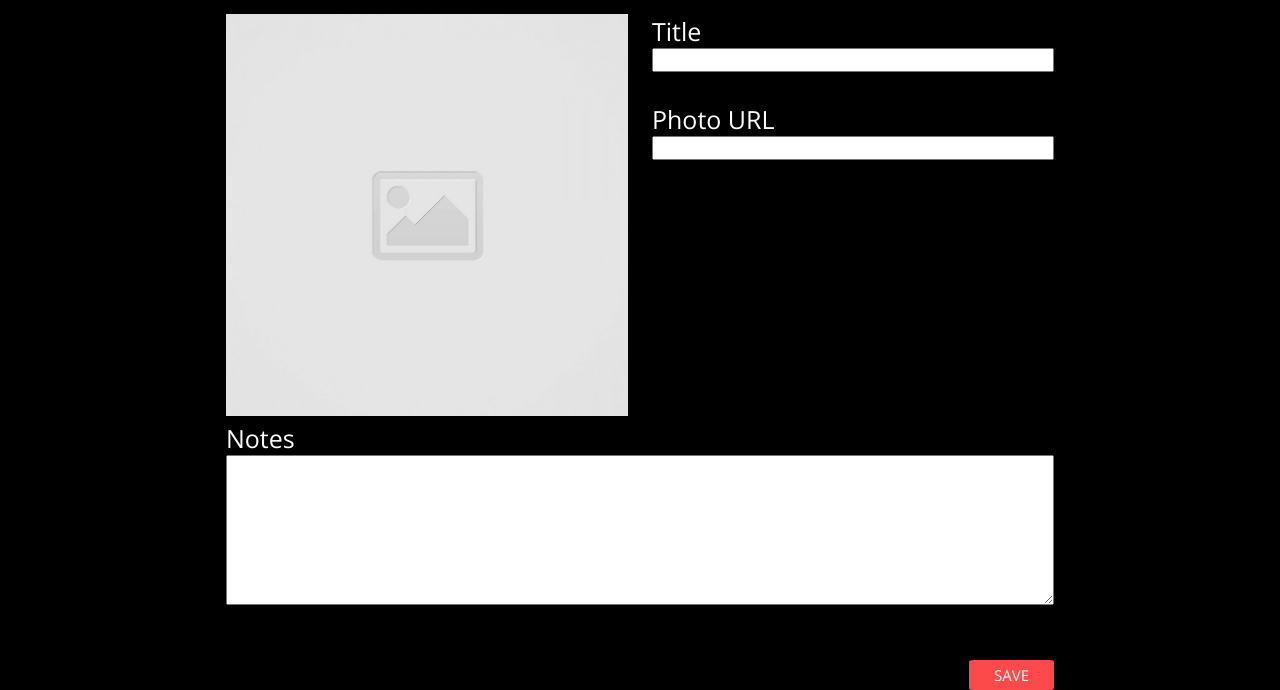
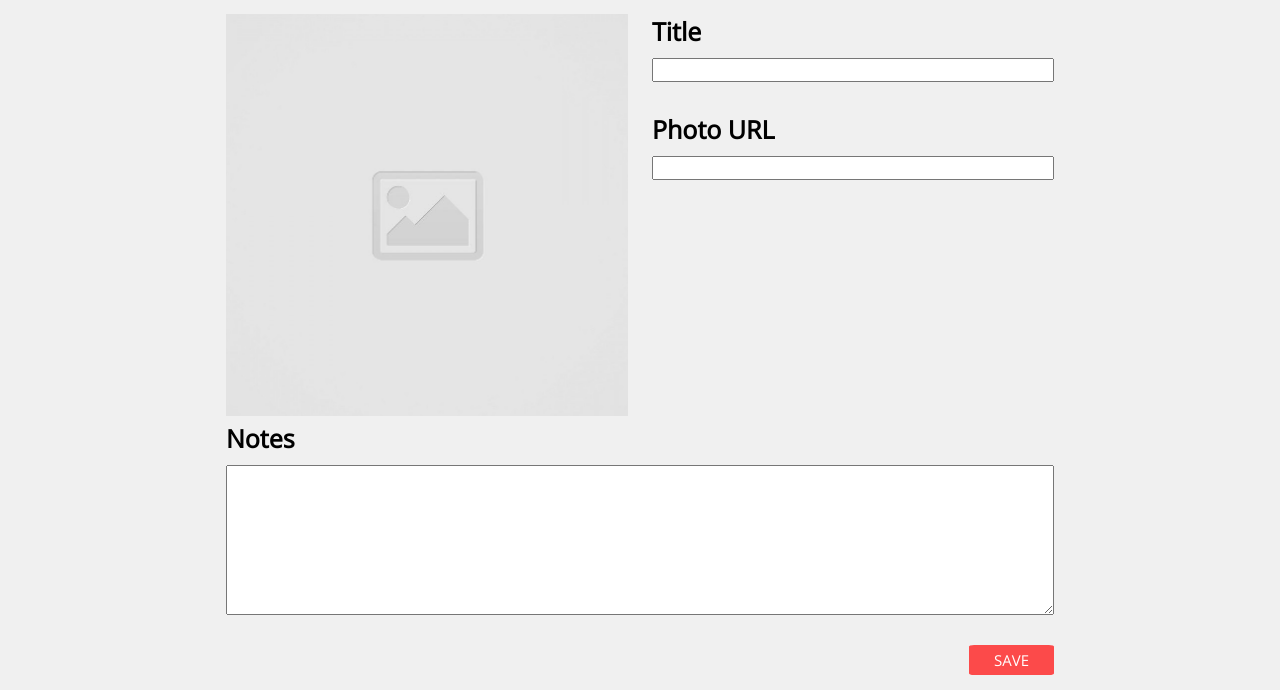
Before and after one commit to adrienne-yung/code-journal, a website: page index.html in a window 1280 px wide. Shown: the part 167-857 px from the top of the page. Drawn offline with nearby package versions, Linux system fonts and the light colour scheme.

Commit message:
Made revisions to browser background color and font-color, added padding to labels.

```diff
--- a/css/styles.css
+++ b/css/styles.css
@@ -11,7 +11,7 @@ header {
 }
 
 body {
-  background-color: black;
+  background-color: rgb(240, 240, 240);
 }
 
 img {
@@ -25,12 +25,15 @@ form {
 
 h1 {
   font-size: 45px;
-  color: white;
 }
 
 label {
-  color: white;
   font-size: 25px;
+  font-weight: bold;
+}
+
+.label-padding {
+  padding-bottom: 10px;
 }
 
 input {
@@ -54,7 +57,7 @@ button {
 
 .button {
   text-align: right;
-  padding-top: 50px;
+  padding-top: 25px;
 }
 
 input:focus {
--- a/index.html
+++ b/index.html
@@ -42,11 +42,15 @@
             </div>
           </div>
           <div class="column-half">
-            <label for="title">Title</label>
+            <div class="label-padding">
+              <label for="title">Title</label>
+            </div>
             <div>
               <input type="text" id="title" name="title" required>
             </div>
-            <label for="photo">Photo URL</label>
+            <div class="label-padding">
+              <label for="photo">Photo URL</label>
+            </div>
             <div>
               <input type="url" id="photo" name="photo" required>
             </div>
@@ -54,7 +58,9 @@
         </div>
         <div class="row">
           <div class="column-full">
-            <label for="notes">Notes</label>
+            <div class="label-padding">
+              <label for="notes">Notes</label>
+            </div>
             <div>
               <textarea id="notes" name="notes" required></textarea>
             </div>
```
